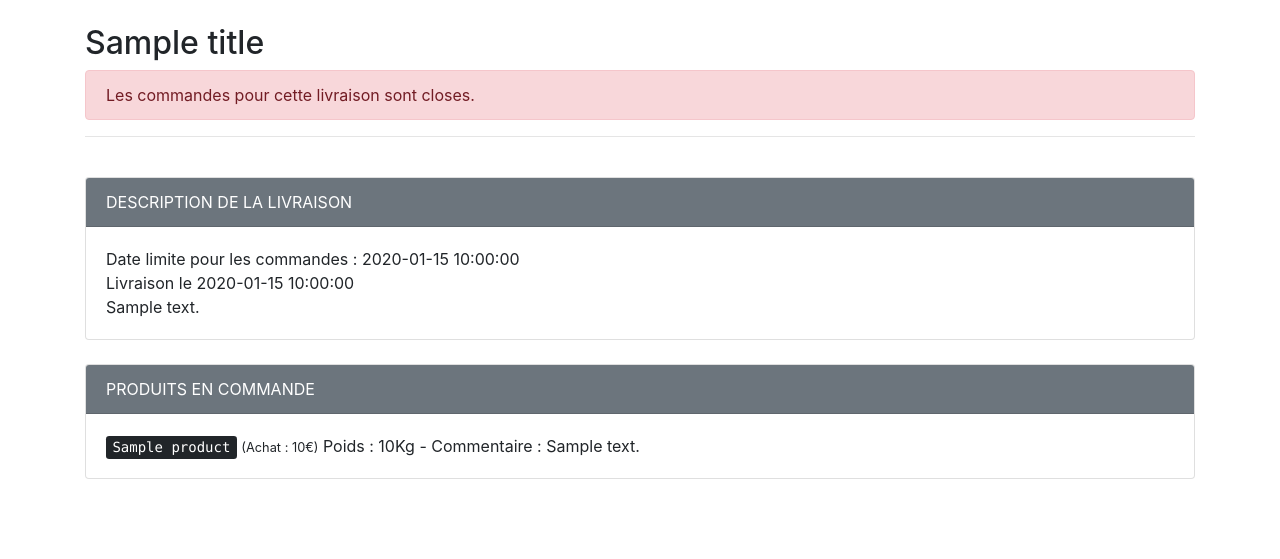
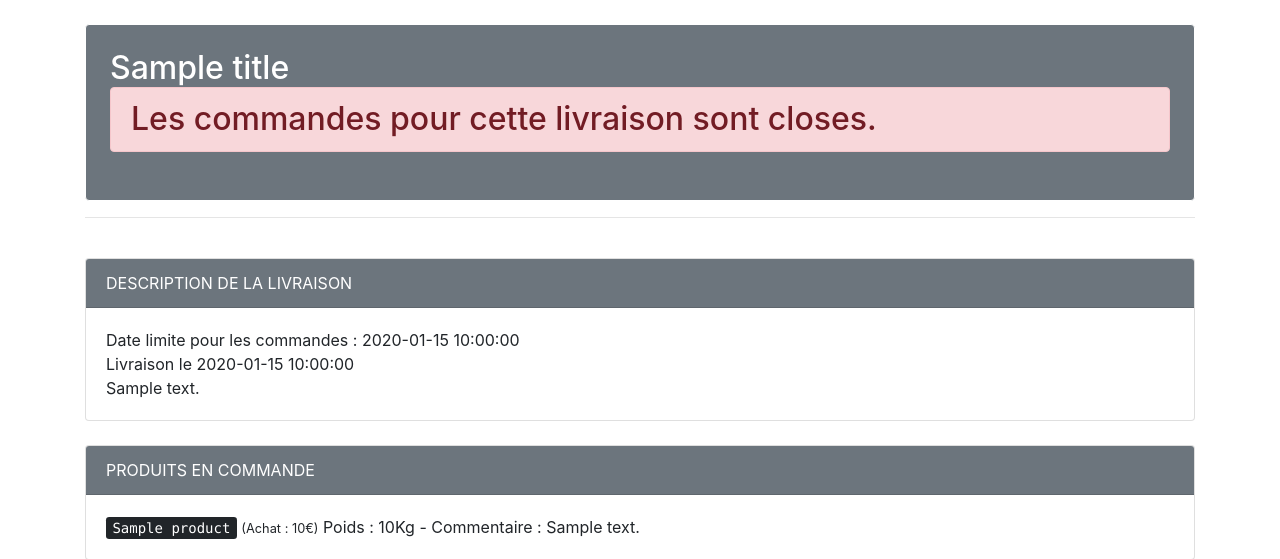
Before and after one commit to gildeluermoz/gas, a Python web app: template app/templates/info_delivery.html in a window 1280 px wide. Shown: the part 80-639 px from the top of the page. Run offline with Jinja, Linux system fonts and the light colour scheme; the template is opened without the code that fills it: most values are stand-ins (such as "Sample title", 1, 10 or a date in 2020); some libraries are stand-ins or nearby versions.

Commit message:
Harmonisation des styles et des boutons

```diff
--- a/app/templates/info_delivery.html
+++ b/app/templates/info_delivery.html
@@ -4,24 +4,29 @@
       {% include "head-appli.html" %}
 
       <div class="container main-zone ng-scope">
-        <h2>{{title}}</h2>
+        <div class="card p-4 mb-3 bg-secondary border border-white text-white text-white">
+        <h2>{{title}}
 
         {% if delivery.is_open %}
           <button
             onclick='window.location.href="/gas/order/info/{{ delivery.id_delivery }}"'
             id="submit"
-            class="btn btn-outline-secondary btn-sm float-right"
+            class="btn btn-outline-info btn-sm border border-white text-white float-right"
             style="margin: 0 3px">
             Voir les commandes de cette livraison
           </button>
-          <button onclick='window.location.href="/gas/order/choice/{{ delivery.id_delivery }}"' id="submit" class="btn btn-outline-secondary btn-sm float-right">
+          <button
+            onclick='window.location.href="/gas/order/choice/{{ delivery.id_delivery }}"'
+            id="submit" class="btn btn-outline-success btn-sm border border-white text-white float-right">
             Ajouter une commande à cette livraison
           </button>
+
           <br />
         {% else %}
             <div class="alert alert-danger">Les commandes pour cette livraison sont closes.</div>
         {%endif%}
-
+        </h2>
+        </div>
         <hr /><br />
 
         <div class="card">
@@ -31,7 +36,7 @@
               <button
                 onclick='window.location.href="/gas/delivery/update/{{ delivery.id_delivery }}"'
                 id="submit"
-                class="btn btn-outline-light btn-sm float-right"
+                class="btn btn-outline-success btn-sm border border-white text-white float-right"
                 style="margin: 0 3px">
                 Modifier
               </button>
```
Also changed, not shown: app/templates/info_group_order.html (+6 -3 lines), app/templates/info_order.html (+17 -10 lines).
